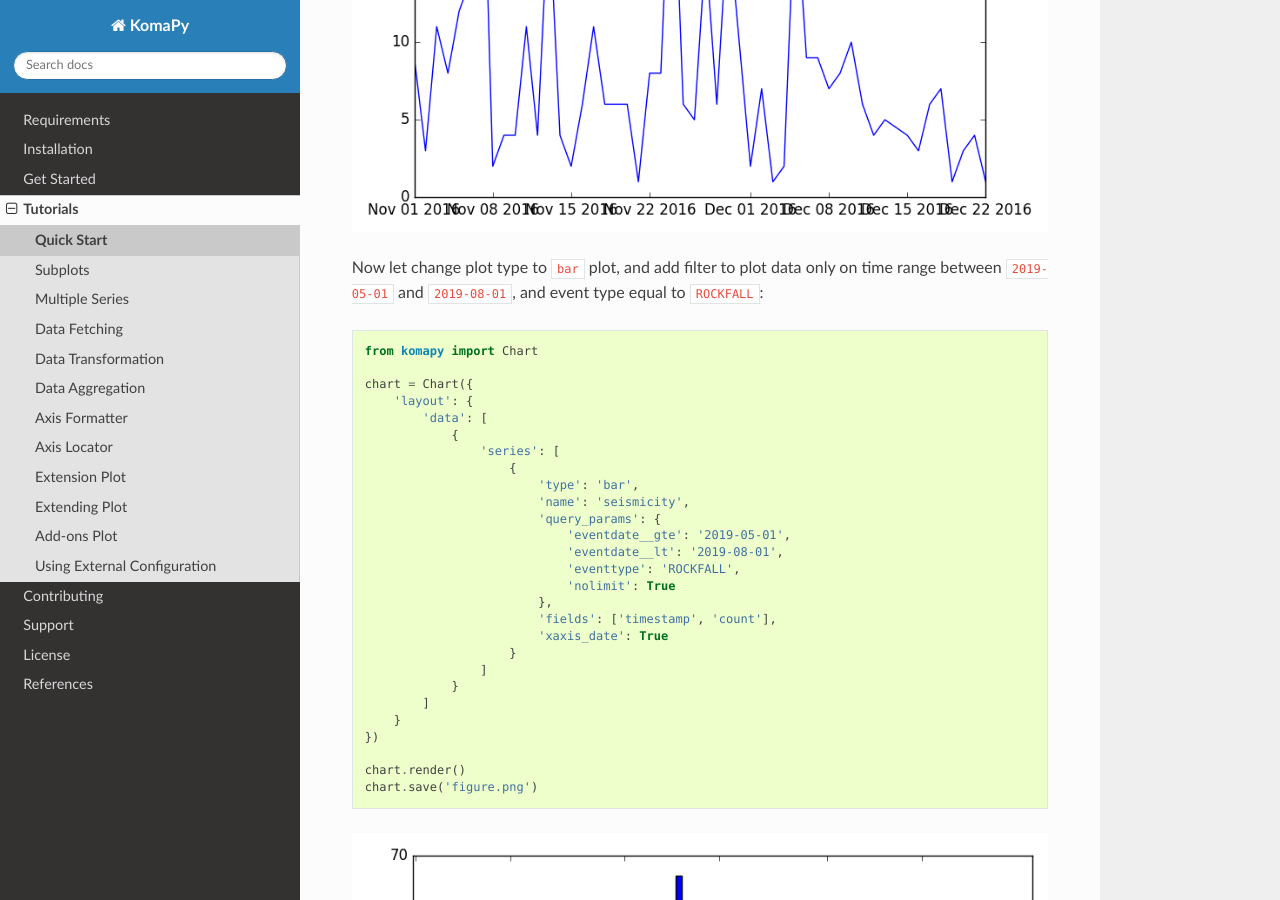
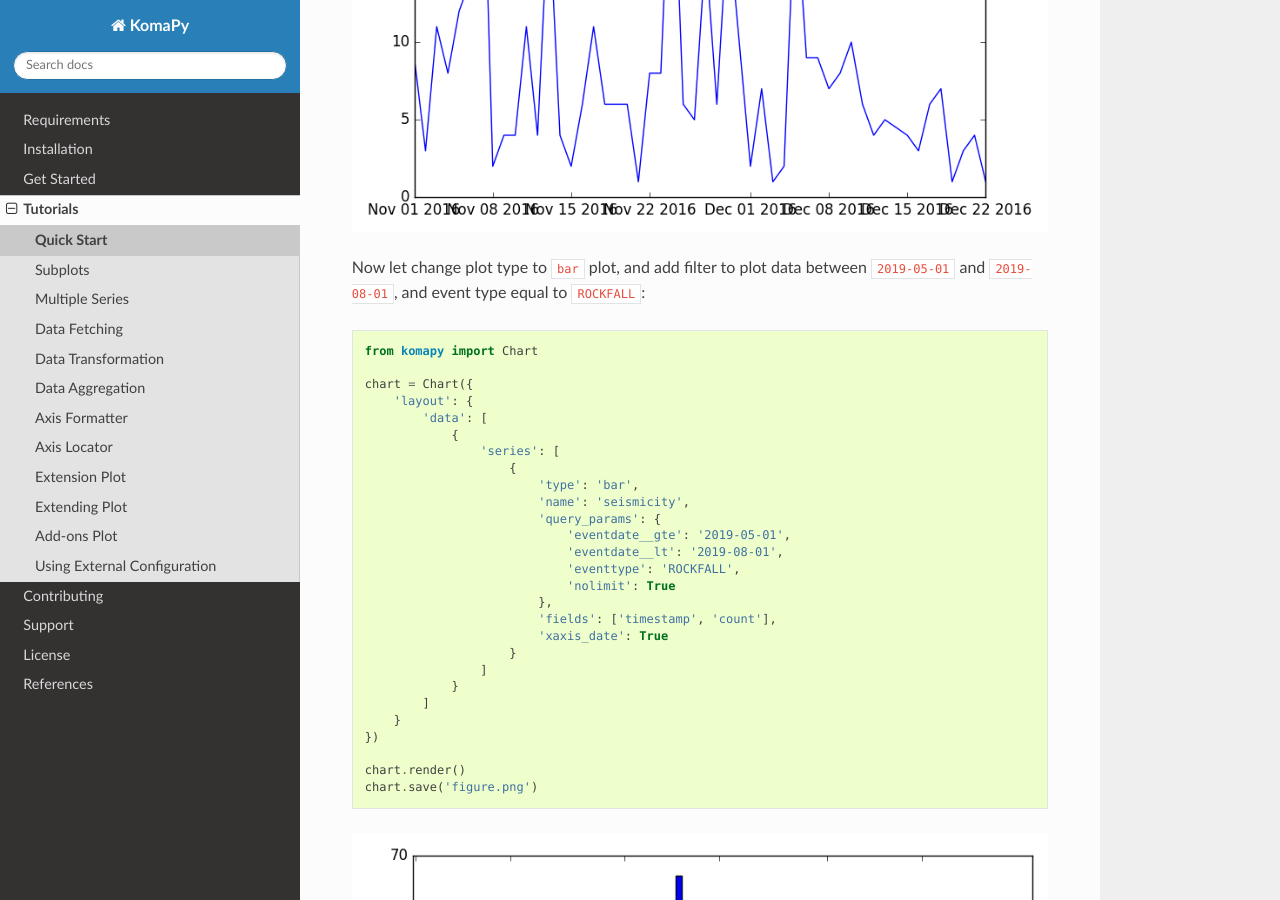
Before and after one commit to bpptkg/komapy, a Sphinx documentation site: the page built from docs/tutorials/quickstart.rst, in a window 1280 px wide and 900 px high, scrolled down 1241 px. Built offline with Sphinx 7.4.7 and the Read the Docs theme 2.0.0, drawn with Linux system fonts in a browser that asks for light colours; some of the changed text lies outside the part shown.

Commit message:
Update quickstart.rst

```diff
--- a/docs/tutorials/quickstart.rst
+++ b/docs/tutorials/quickstart.rst
@@ -49,9 +49,8 @@ Now let's add a chart series to plot ``seismicity`` data:
 .. image:: images/quickstart/q1.png
 
 
-Now let change plot type to ``bar`` plot, and add filter to plot data only on
-time range between ``2019-05-01`` and ``2019-08-01``, and event type equal to
-``ROCKFALL``:
+Now let change plot type to ``bar`` plot, and add filter to plot data between
+``2019-05-01`` and ``2019-08-01``, and event type equal to ``ROCKFALL``:
 
 .. code-block:: python
 
```
Also changed, not shown: other parts of docs/tutorials/quickstart.rst (+1 -1 lines).
